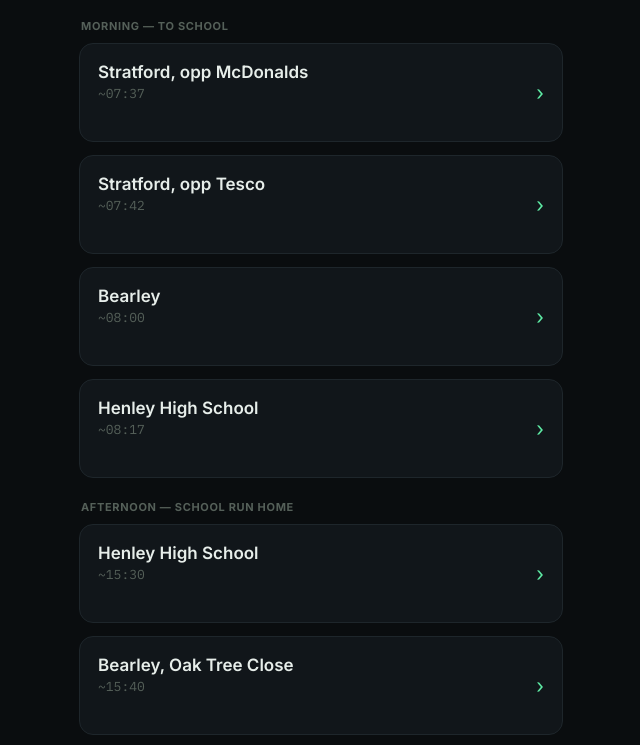
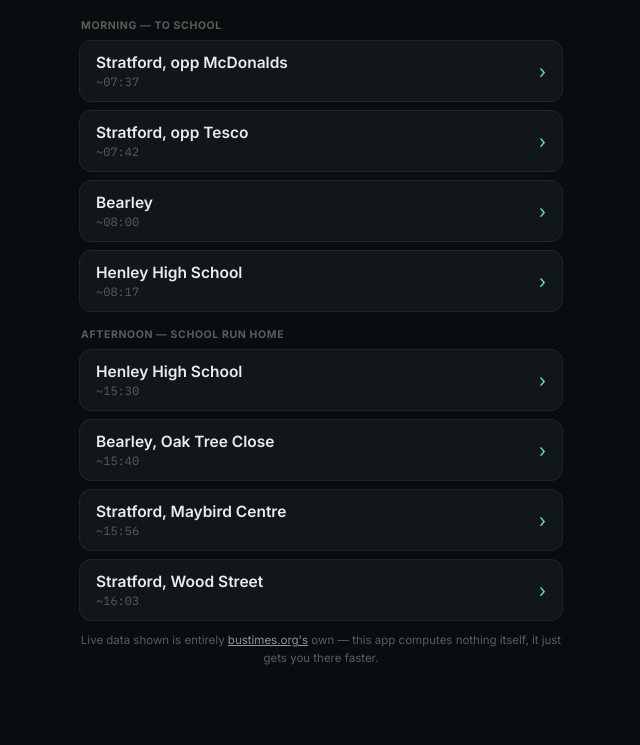
Before and after one commit to BurghHug/x20-bus-tracker, a website: page index.html in a window 1280 px wide. Shown: the part 52-797 px from the top of the page, without its empty margins (319-959 px from the left). Drawn offline with Linux system fonts and the light colour scheme; no server answers.

Commit message:
Add files via upload

```diff
--- a/index.html
+++ b/index.html
@@ -40,18 +40,18 @@
   header .mark{ color:var(--accent); font-size:19px; }
 
   .section-label{
-    font-size:11px; font-weight:700; letter-spacing:.06em; text-transform:uppercase;
-    color:var(--text-tertiary); margin:22px 2px 10px;
+    font-size:10.5px; font-weight:700; letter-spacing:.06em; text-transform:uppercase;
+    color:var(--text-tertiary); margin:16px 2px 8px;
   }
-  .section-label:first-of-type{ margin-top:4px; }
+  .section-label:first-of-type{ margin-top:2px; }
 
   a.stop-card{
     display:block;
     background:var(--bg-panel);
     border:1px solid var(--line);
-    border-radius:14px;
-    padding:18px 18px;
-    margin-bottom:13px;
+    border-radius:12px;
+    padding:12px 16px;
+    margin-bottom:8px;
     text-decoration:none;
     color:inherit;
     transition:border-color .15s, transform .1s;
@@ -62,18 +62,19 @@
     display:flex; justify-content:space-between; align-items:center;
   }
   .stop-name{
-    font-size:17px; font-weight:600; color:var(--text-primary);
+    font-size:15.5px; font-weight:600; color:var(--text-primary);
   }
   .stop-time{
-    font-family:'IBM Plex Mono',monospace; font-size:13px; color:var(--text-tertiary);
-    margin-top:3px;
+    font-family:'IBM Plex Mono',monospace; font-size:12px; color:var(--text-tertiary);
+    margin-top:2px;
   }
   .expected-badge{
-    font-family:'IBM Plex Mono',monospace; font-size:12.5px; color:var(--accent);
-    margin-top:5px; min-height:16px;
+    font-family:'IBM Plex Mono',monospace; font-size:12px; color:var(--accent);
+    line-height:1;
   }
+  .expected-badge:not(:empty){ margin-top:4px; }
   .arrow{
-    font-size:20px; color:var(--accent); flex-shrink:0; margin-left:12px;
+    font-size:18px; color:var(--accent); flex-shrink:0; margin-left:12px;
   }
 
   footer{
```
